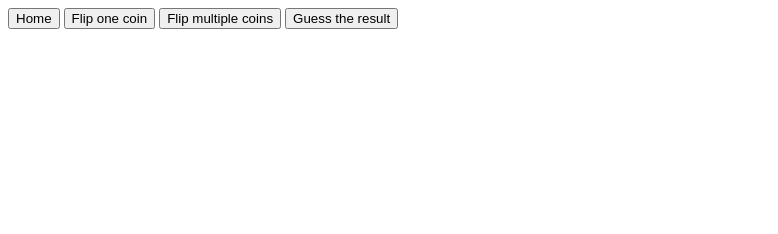
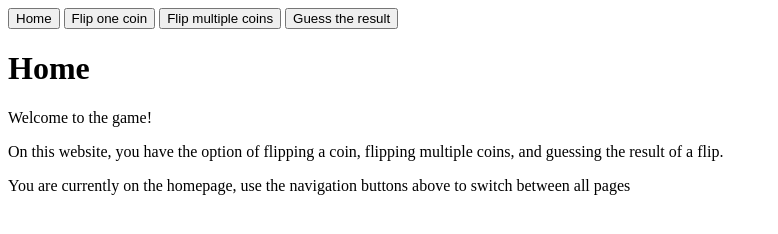
Before and after one commit to comp426-2022-spring/a05-fchiave, a website: page public/index.html in a window 1280 px wide. Shown: the whole page, without its empty margins (0-778 px from the left). Drawn offline with Linux system fonts and the light colour scheme.

Commit message:
homepage instructions

```diff
--- a/public/index.html
+++ b/public/index.html
@@ -35,6 +35,13 @@
     <button id="guessnav">Guess the result</button>
   </nav>
   <div id="home">
+    <h1>Home</h1>
+    <p>Welcome to the game!</p>
+    <p>On this website, you have the option of flipping a coin, flipping multiple coins, and guessing the result of a flip.</p>
+    <p>You are currently on the homepage, use the navigation buttons above to switch between all pages</p>
+
+
+
 
   </div>
   <div id="single" class="hidden">
```
Also changed, not shown: 1 other file.
